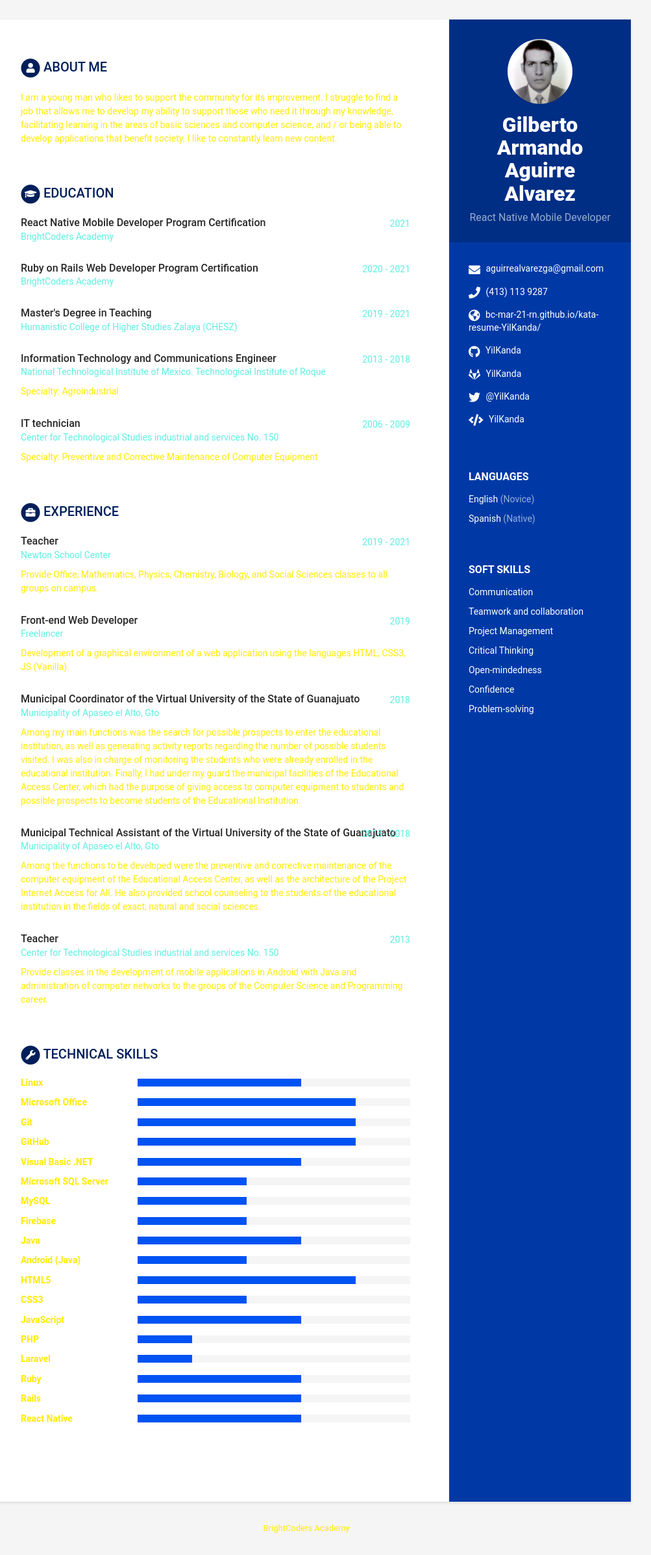
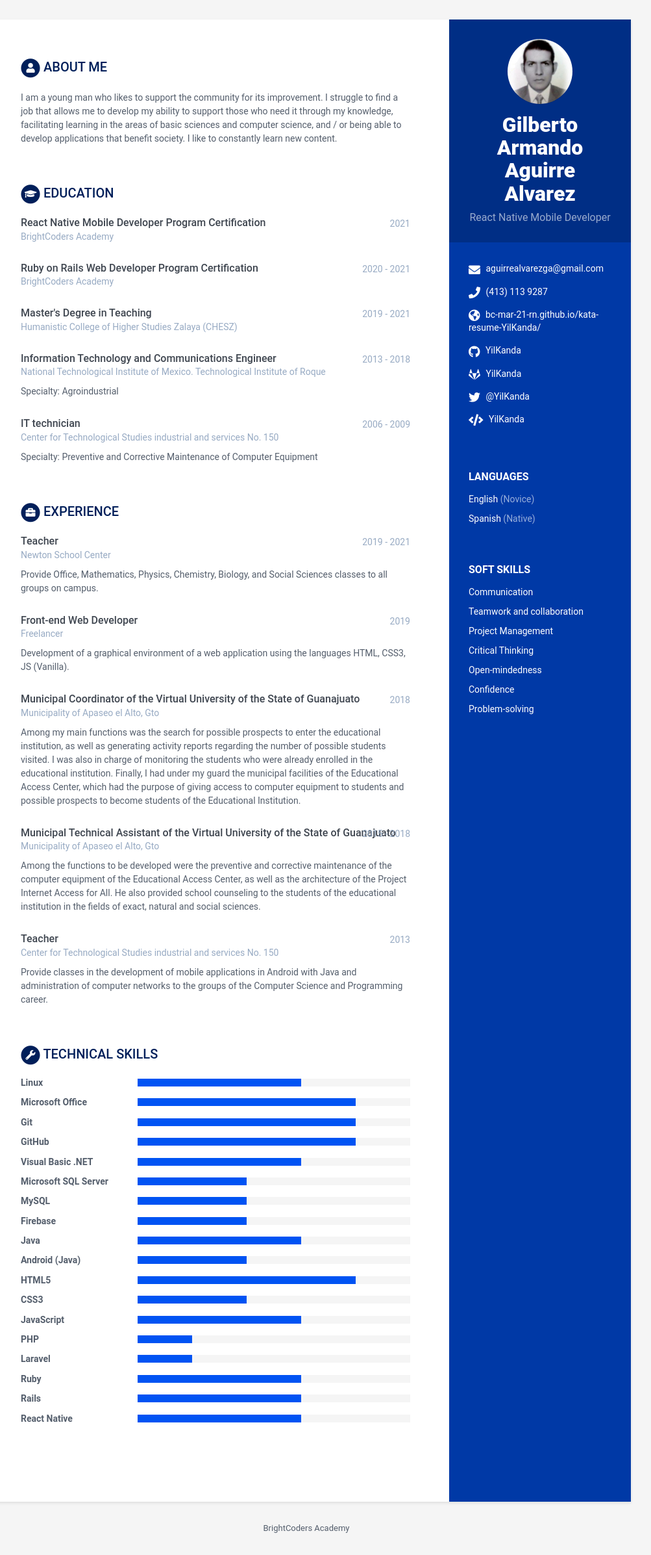
Before and after one commit to BC-MAR-21-RN/kata-resume-YilKanda, a Jekyll site: the page built from index.html, in a window 1280 px wide. Shown: the whole page at 65% size, without its empty margins (168-1171 px from the left). Built offline with Jekyll 4.4.1, drawn with Linux system fonts in a browser that asks for light colours.

Commit message:
Update _blue.scss

```diff
--- a/_sass/skins/_blue.scss
+++ b/_sass/skins/_blue.scss
@@ -1,10 +1,10 @@
 /* Blue variables */
 $theme-color: #0039a6;
-$text-color: #282828;
-$text-color-secondary: #ffeb00;
-$text-grey: #5eefe1;
-$divider: #5eefe1;
+$text-color: #3F4650;
+$text-color-secondary: #545E6C;
+$text-grey: #97AAC3;
+$divider: #e8e8e8;
 $lighter-grey: #ccc;
 $darker-grey: #666;
 $smoky-white: #f5f5f5;
-$heart: #0039a6;
+$heart: #fb866a;
```
